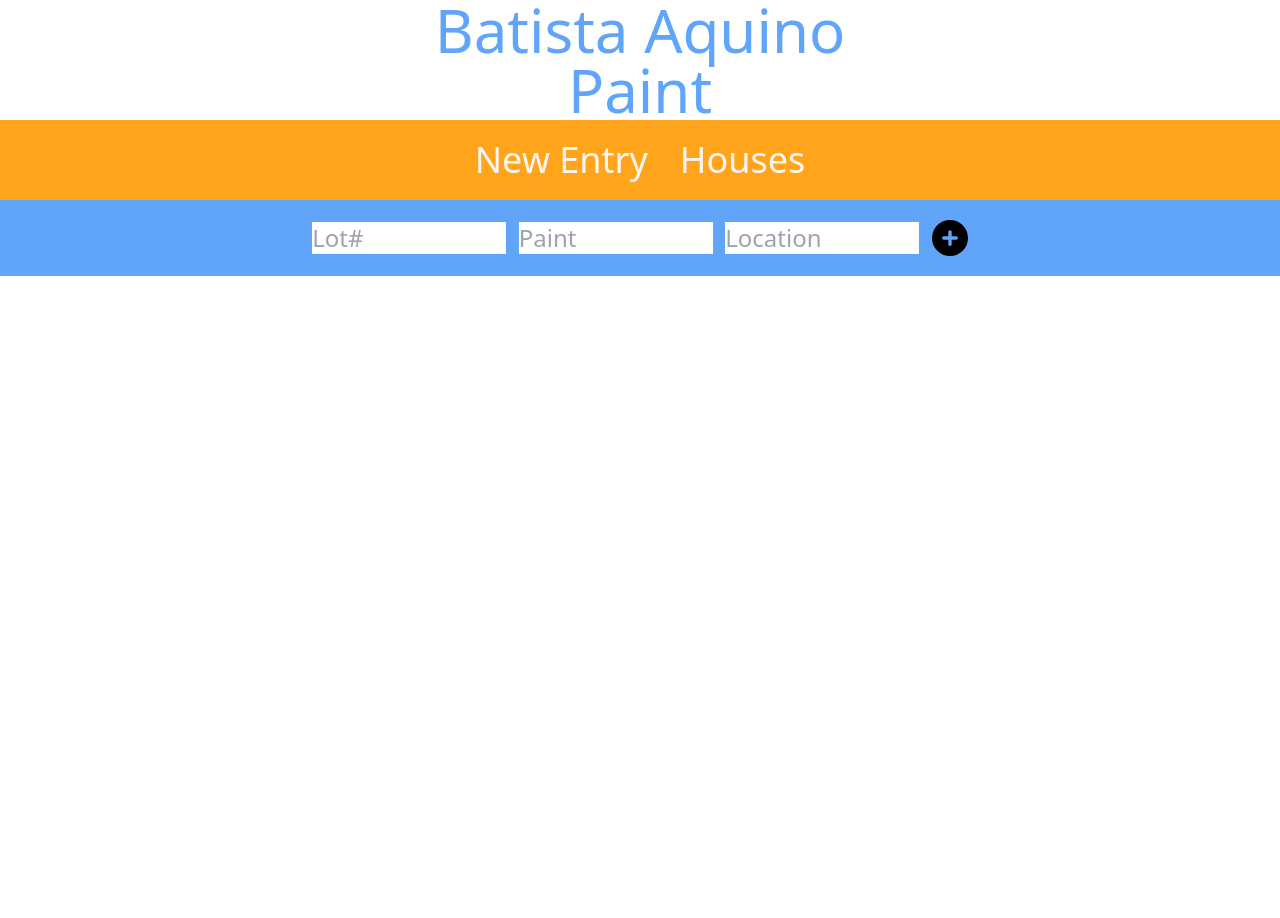
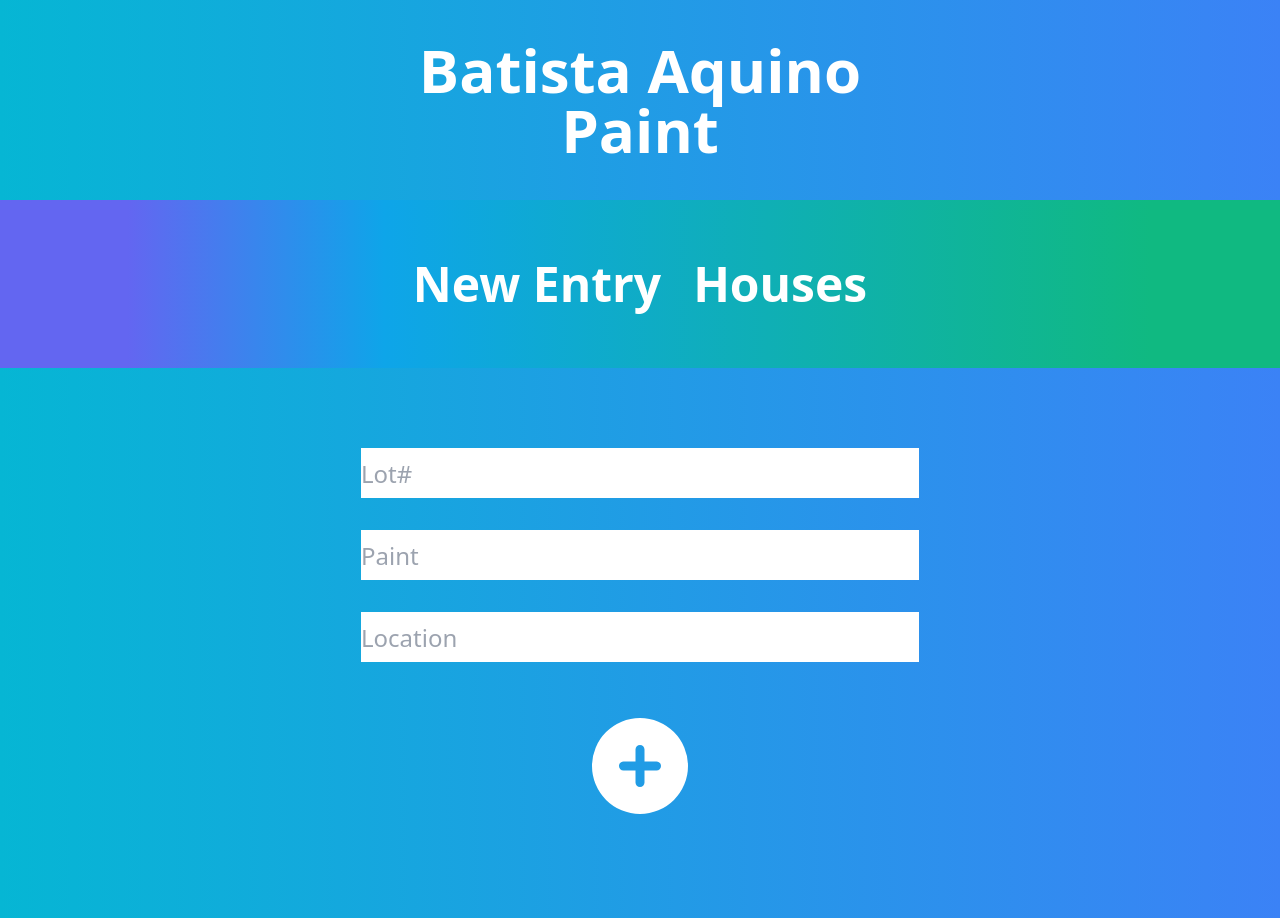
Before and after one commit to wildxxrd/paint-tracker, a React (Create React App) app: page / in a window 1280 px wide. Before the commit the page ends 800 px from the top, so only its background shows below. Built offline with nearby package versions, Linux system fonts and the light colour scheme.

Commit message:
changed theme and added vertical input

```diff
--- a/src/Components/Header.tsx
+++ b/src/Components/Header.tsx
@@ -3,9 +3,9 @@ import '../globalStyles.css'
 
 function Header (): JSX.Element {
   return (
-    <div className='text-center'>
-        <h1 className='text-blue-400 font-bacasime text-6xl'>Batista Aquino</h1>
-        <h2 className='content-center text-blue-400 font-bacasime text-6xl'>Paint</h2>
+    <div className='text-center py-10 font-bold text-white bg-gradient-to-r from-cyan-500 to-blue-500 text-6xl'>
+        <h1>Batista Aquino</h1>
+        <h2>Paint</h2>
     </div>
   )
 }
--- a/src/Components/HouseForm.tsx
+++ b/src/Components/HouseForm.tsx
@@ -38,14 +38,15 @@ const HouseForm: React.FC = () => {
   }
   return (
     <div>
-      <div className="flex justify-center bg-blue-400">
+      <div className="flex flex-glow justify-center bg-gradient-to-r from-cyan-500 to-blue-500">
       <form
-        className=" py-5 text-2xl font-bacasime"
+        className="grid py-10 my-10 text-2xl font-bacasime"
         action=""
         onSubmit={handleSubmit}
       >
         <input
-        size={9}
+          size={35}
+          style={{ height: '50px' }}
           type="text"
           name="lot_number"
           placeholder='Lot#'
@@ -57,7 +58,8 @@ const HouseForm: React.FC = () => {
         />
         &nbsp;&nbsp;
         <input
-        size={9}
+          size={35}
+          style={{ height: '50px' }}
           type="text"
           name="paint_number"
           id="paint_number"
@@ -69,7 +71,8 @@ const HouseForm: React.FC = () => {
         />
         &nbsp;&nbsp;
         <input
-        size={9}
+          size={35}
+          style={{ height: '50px' }}
           type="text"
           name="house_location"
           placeholder='Location'
@@ -81,8 +84,8 @@ const HouseForm: React.FC = () => {
           }
         />
         &nbsp;&nbsp;
-        <button type="submit">
-        <FontAwesomeIcon size='xl' icon={faPlusCircle} />
+        <button type="submit" className='py-6'>
+        <FontAwesomeIcon color='white' size='4x' icon={faPlusCircle} />
         </button>
       </form>
     </div>
--- a/src/Components/HouseList.tsx
+++ b/src/Components/HouseList.tsx
@@ -56,16 +56,16 @@ const HouseList: React.FC = () => {
   }
 
   return (
-    <div className=' flex justify-center bg-blue-400 '>
+    <div className=' flex justify-center bg-gradient-to-r from-cyan-500 to-blue-500'>
       <ul>
-        <li><h1 className='text-4xl font-bacasime border-b-2 px-3 py-2'>List of Houses</h1></li>
+        <li><h1 className='text-5xl text-white font-bacasime border-b-2 px-3 py-2'>List of Houses</h1></li>
       {house.map(item => (
         // eslint-disable-next-line @typescript-eslint/no-misused-promises
         item.location === undefined
           // eslint-disable-next-line @typescript-eslint/no-misused-promises
-          ? <li key={item.id} className='text-2xl bg-[#5A96E3] text-[#FFF6F4] px-3 py-4 my-4 border-b-2' >Lot#: {item.lot + ', House Color: ' + item.color + '   '}<FontAwesomeIcon className='cursor-pointer' color='red' icon={faTrash} onClick={async () => { await deleteItem(item.id) }} /> </li>
+          ? <li key={item.id} className='text-3xl  bg-gradient-to-r from-indigo-500 from-10% via-sky-500 via-30% to-emerald-500 to-90% text-[#FFF6F4] px-3 py-4 my-4 border-b-2' >Lot#: {item.lot + ', House Color: ' + item.color + '   '}<FontAwesomeIcon className='cursor-pointer' color='red' icon={faTrash} onClick={async () => { await deleteItem(item.id) }} /> </li>
           // eslint-disable-next-line @typescript-eslint/no-misused-promises
-          : <li key={item.id} className='text-2xl bg-[#5A96E3] text-[#FFF6F4] px-3 py-4 my-4 border-b-2' >Lot#: {item.lot + ', House Color: ' + item.color + ', ' + 'Location: ' + item.location + '   '}<FontAwesomeIcon className='cursor-pointer' color='red' icon={faTrash} onClick={async () => { await deleteItem(item.id) }} /> </li>
+          : <li key={item.id} className='text-3xl bg-gradient-to-r from-indigo-500 from-10% via-sky-500 via-30% to-emerald-500 to-90% text-[#FFF6F4] px-3 py-4 my-4 border-b-2' >Lot#: {item.lot + ', House Color: ' + item.color + ', ' + 'Location: ' + item.location + '   '}<FontAwesomeIcon className='cursor-pointer' color='red' icon={faTrash} onClick={async () => { await deleteItem(item.id) }} /> </li>
       ))}
       </ul>
     </div>
--- a/src/Components/NavBarComponent.tsx
+++ b/src/Components/NavBarComponent.tsx
@@ -4,10 +4,10 @@ import { Link } from 'react-router-dom'
 
 const NavBarComponent: React.FC = () => {
   return (
-    <div className='flex justify-center bg-[#FFA41B]'>
-        <nav className='flex text-[#FFF6F4] text-4xl font-bacasime '>
-            <Link className='px-4 py-5 hover:text-blue-400' to='/'>New Entry</Link>
-            <Link className='px-4 py-5 hover:text-blue-400' to='/houses'>Houses</Link>
+    <div className='flex py-10 justify-center bg-gradient-to-r from-indigo-500 from-10% via-sky-500 via-30% to-emerald-500 to-90%'>
+        <nav className='flex text-[#ffffff] text-5xl font-bold font-bacasime '>
+            <Link className='px-4 py-5' to='/'>New Entry</Link>
+            <Link className='px-4 py-5 ' to='/houses'>Houses</Link>
             {/* <a href="#" className='px-4 py-5'>Home</a>
             <a href="#" className='px-4 py-5'>About</a> */}
         </nav>
```
